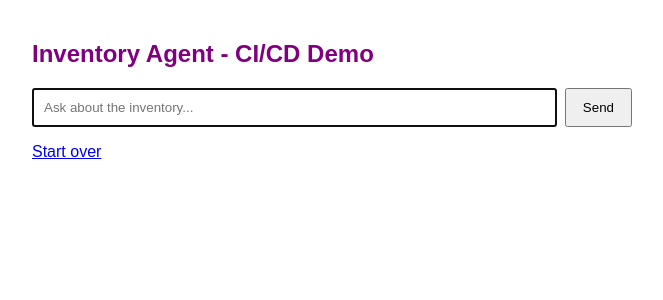
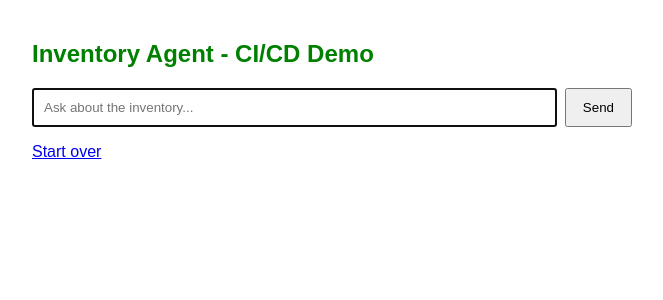
Before and after one commit to SaraCh846/AIAgent-CI-CD, a Django app: page / in a window 1280 px wide. Shown: the top 300 px of the page, without its empty margins (308-971 px from the left). Run offline with Django 5.2, Linux system fonts and the light colour scheme.

Commit message:
Color Change

```diff
--- a/chat/templates/chat.html
+++ b/chat/templates/chat.html
@@ -4,6 +4,7 @@
     <title>Inventory Agent</title>
     <style>
         body { font-family: sans-serif; max-width: 600px; margin: 40px auto; }
+        h2 { color: green;}
         .msg { padding: 10px 14px; margin: 8px 0; border-radius: 10px; }
         .user { background: #dceeff; text-align: right; }
         .agent { background: #eee; }
@@ -14,7 +15,7 @@
 </head>
 <body>
 
-<h2 style="color: purple;">Inventory Agent - CI/CD Demo</h2>
+<h2>Inventory Agent - CI/CD Demo</h2>
 
 {% for message in history %}
     <div class="msg {{ message.role }}">{{ message.text }}</div>
```
